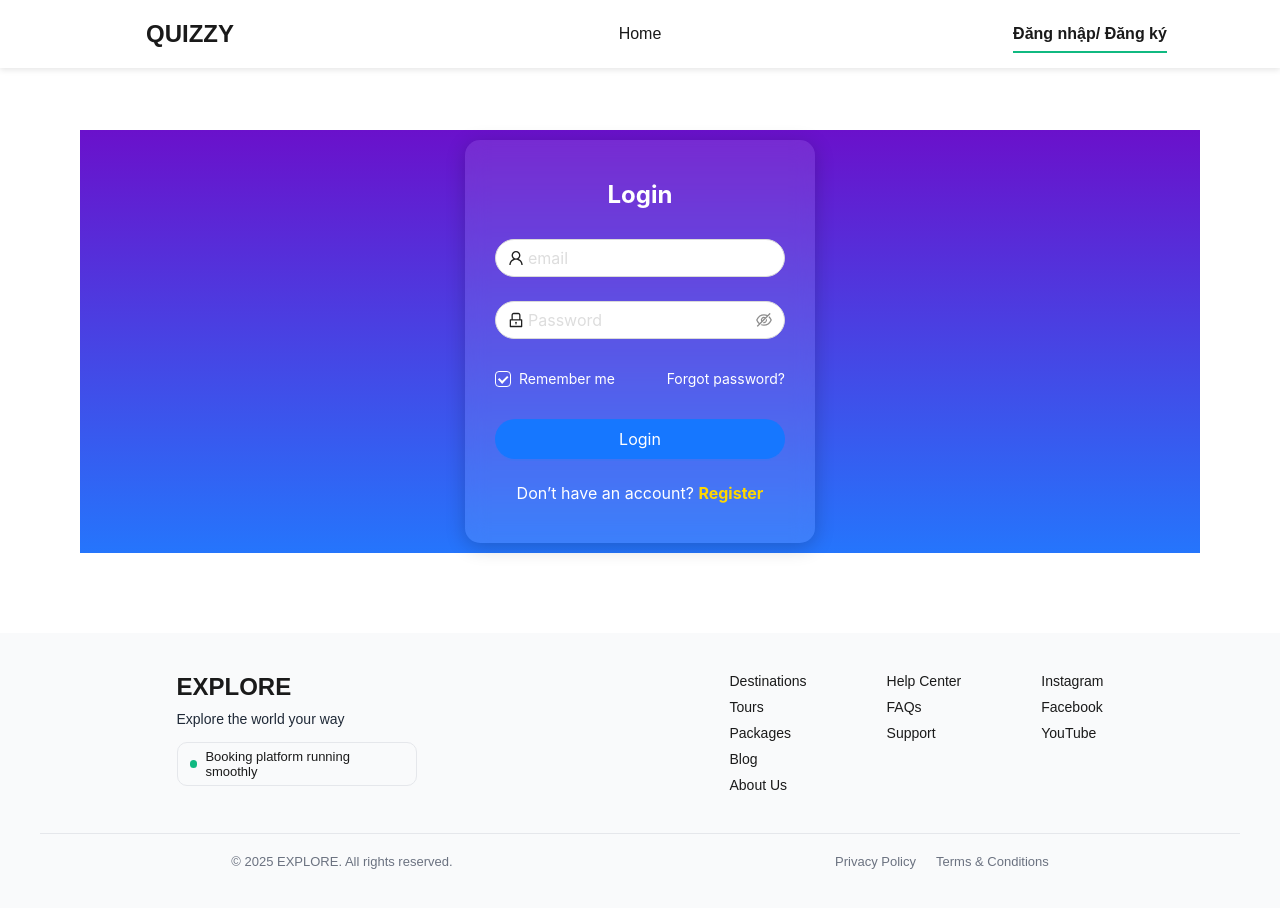
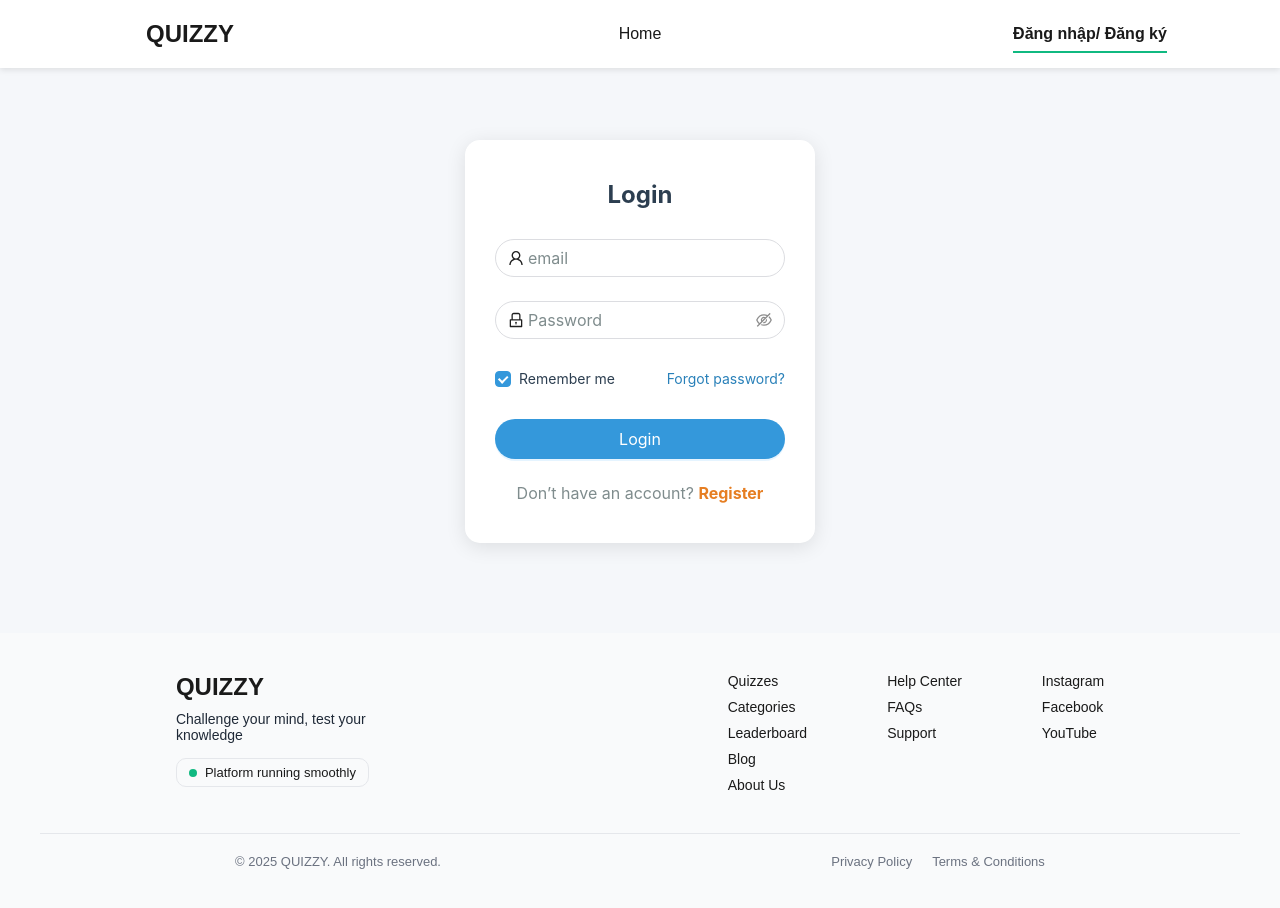
Before and after one commit to vuvantoann/quizzy-client, a React (Vite) app: page /login in a window 1280 px wide. Built offline with nearby package versions, Linux system fonts and the light colour scheme.

Commit message:
Chỉnh sửa lại phần giao điện cho login và footer

```diff
--- a/src/client/layout/LayoutDefault/index.jsx
+++ b/src/client/layout/LayoutDefault/index.jsx
@@ -8,10 +8,9 @@ function LayoutDefault() {
       <Header />
       <main
         className="main"
-        style={{
-          marginTop: '50px',
-          padding: '80px',
-        }}
+        // style={{
+        //   marginTop: '150px',
+        // }}
       >
         <Outlet />
       </main>
--- a/src/client/pages/Login/Login.scss
+++ b/src/client/pages/Login/Login.scss
@@ -1,23 +1,25 @@
 .login {
+  margin-top: 50px;
+  padding: 80px;
   display: flex;
   align-items: center;
   justify-content: center;
-  background: linear-gradient(180deg, #6a11cb 0%, #2575fc 100%);
+  background: #f5f7fa;
 
   &__card {
     width: 350px;
     padding: 40px 30px;
     border-radius: 15px;
-    background: rgba(255, 255, 255, 0.1);
+    background: #ffffff;
     backdrop-filter: blur(10px);
-    box-shadow: 0 4px 20px rgba(0, 0, 0, 0.2);
+    box-shadow: 0 4px 20px rgba(0, 0, 0, 0.1);
     margin: 10px;
   }
 
   &__title {
     text-align: center;
     margin-bottom: 30px;
-    color: white;
+    color: #2c3e50;
     font-weight: bold;
   }
 
@@ -25,14 +27,22 @@
     .ant-input-affix-wrapper {
       border-radius: 25px;
       padding: 6px 12px;
+      border: 1px solid #dcdde1;
+      transition: all 0.3s ease;
+
+      &:hover,
+      &:focus-within {
+        border-color: #3498db;
+        box-shadow: 0 0 0 2px rgba(52, 152, 219, 0.2);
+      }
     }
 
     .ant-input {
       background: transparent;
-      color: #fff;
+      color: #2c3e50;
 
       &::placeholder {
-        color: #ddd;
+        color: #7f8c8d;
       }
     }
 
@@ -45,20 +55,25 @@
     display: flex;
     justify-content: space-between;
     align-items: center;
-    color: white;
+    color: #2c3e50;
   }
 
   &__checkbox {
-    color: white;
+    color: #2c3e50;
 
     .ant-checkbox-inner {
-      background-color: transparent;
-      border-color: white;
+      background-color: #fff;
+      border-color: #95a5a6;
+    }
+
+    .ant-checkbox-checked .ant-checkbox-inner {
+      background-color: #3498db;
+      border-color: #3498db;
     }
   }
 
   &__forgot {
-    color: white;
+    color: #2980b9;
 
     &:hover {
       text-decoration: underline;
@@ -67,20 +82,29 @@
 
   &__button {
     border-radius: 25px;
+    background-color: #3498db;
+    color: #fff;
+    border: none;
+    transition: all 0.3s ease;
+
+    &:hover {
+      background-color: #2980b9;
+    }
   }
 
   &__footer {
     text-align: center;
     margin-top: 10px;
-    color: white;
+    color: #7f8c8d;
   }
 
   &__register {
-    color: #ffd700;
+    color: #e67e22;
     font-weight: bold;
 
     &:hover {
       text-decoration: underline;
+      color: #d35400;
     }
   }
 }
--- a/src/client/partials/Footer/index.jsx
+++ b/src/client/partials/Footer/index.jsx
@@ -5,19 +5,19 @@ function Footer() {
     <footer className="footer">
       <div className="footer__top">
         <div className="footer__branding">
-          <div className="footer__logo">EXPLORE</div>
-          <p>Explore the world your way</p>
+          <div className="footer__logo">QUIZZY</div>
+          <p>Challenge your mind, test your knowledge</p>
           <div className="footer__status">
             <span className="status-dot"></span>
-            <span>Booking platform running smoothly</span>
+            <span>Platform running smoothly</span>
           </div>
         </div>
 
         <div className="footer__links">
           <div className="footer__column">
-            <a href="#">Destinations</a>
-            <a href="#">Tours</a>
-            <a href="#">Packages</a>
+            <a href="#">Quizzes</a>
+            <a href="#">Categories</a>
+            <a href="#">Leaderboard</a>
             <a href="#">Blog</a>
             <a href="#">About Us</a>
           </div>
@@ -35,7 +35,7 @@ function Footer() {
       </div>
 
       <div className="footer__bottom">
-        <p>© 2025 EXPLORE. All rights reserved.</p>
+        <p>© 2025 QUIZZY. All rights reserved.</p>
         <div className="footer__bottom-links">
           <a href="#">Privacy Policy</a>
           <a href="#">Terms & Conditions</a>
```
